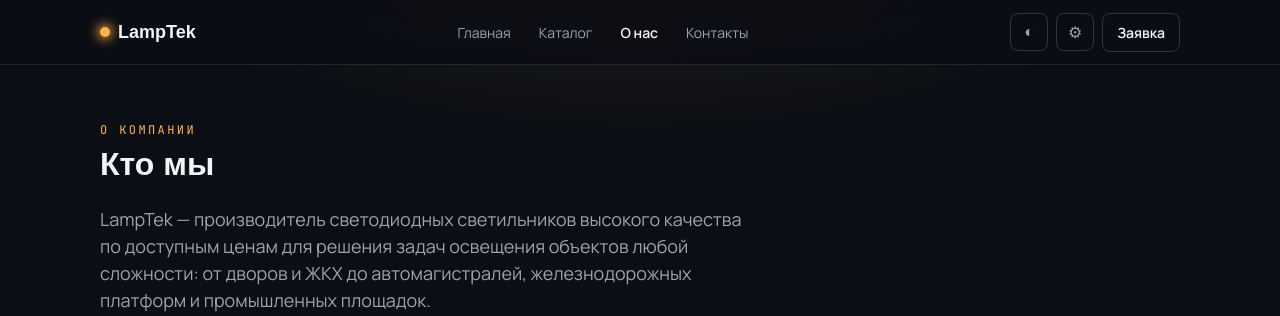
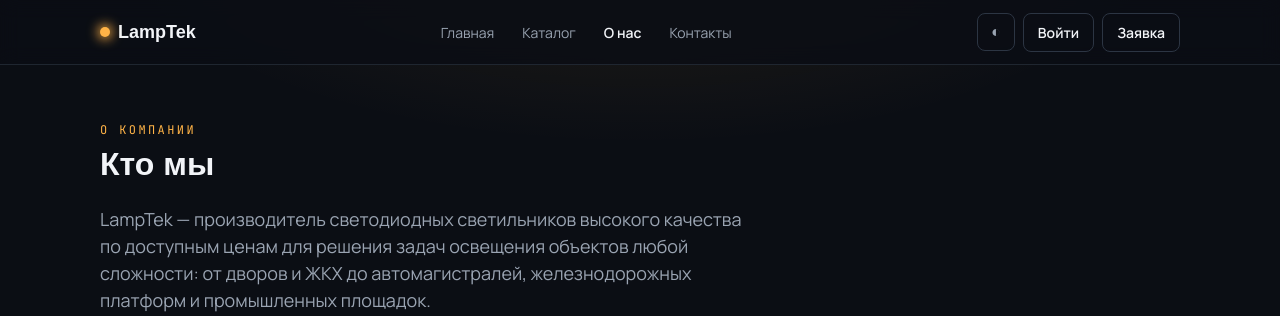
Before and after one commit to Zharkov/lamptek, a Flask app: page /about in a window 1280 px wide. Shown: the top 316 px of the page. Run offline with Flask 3, Linux system fonts and the light colour scheme; some libraries are stand-ins or nearby versions; some web fonts are replaced.

Commit message:
replace gear icon with Войти/Админка button

```diff
--- a/templates/base.html
+++ b/templates/base.html
@@ -22,7 +22,11 @@
     </nav>
     <div class="header__actions">
       <button id="theme-toggle" class="icon-btn" aria-label="Сменить тему" title="Светлая/тёмная тема">◐</button>
-      <a href="{{ url_for('admin_login') }}" class="icon-btn" aria-label="Вход администратора" title="Админка">⚙</a>
+      {% if current_user.is_authenticated %}
+      <a href="{{ url_for('admin') }}" class="btn btn--ghost btn--sm">Админка</a>
+      {% else %}
+      <a href="{{ url_for('admin_login') }}" class="btn btn--ghost btn--sm">Войти</a>
+      {% endif %}
       <a href="{{ url_for('cart') }}" class="btn btn--ghost btn--sm">Заявка <span id="cart-count" class="badge" hidden>0</span></a>
       <button id="menu-btn" class="icon-btn menu-btn" aria-label="Меню">☰</button>
     </div>
```
